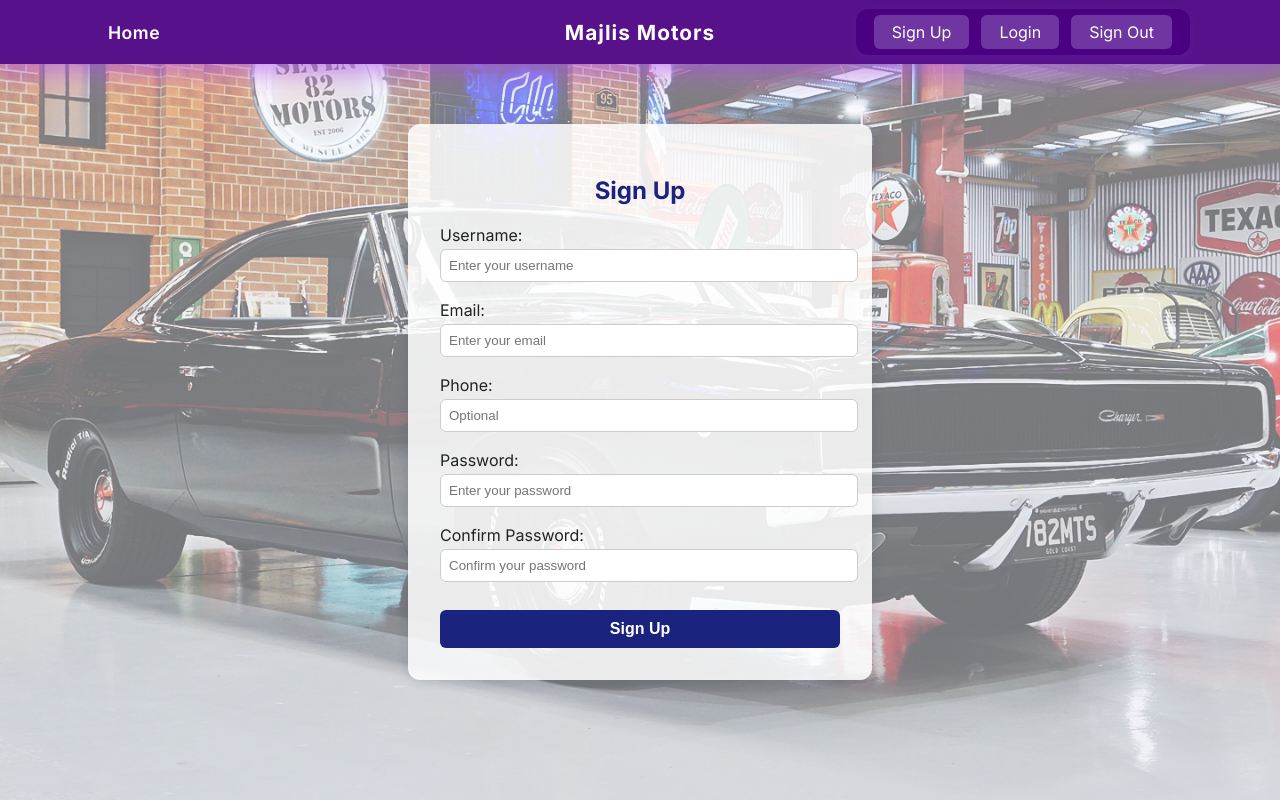
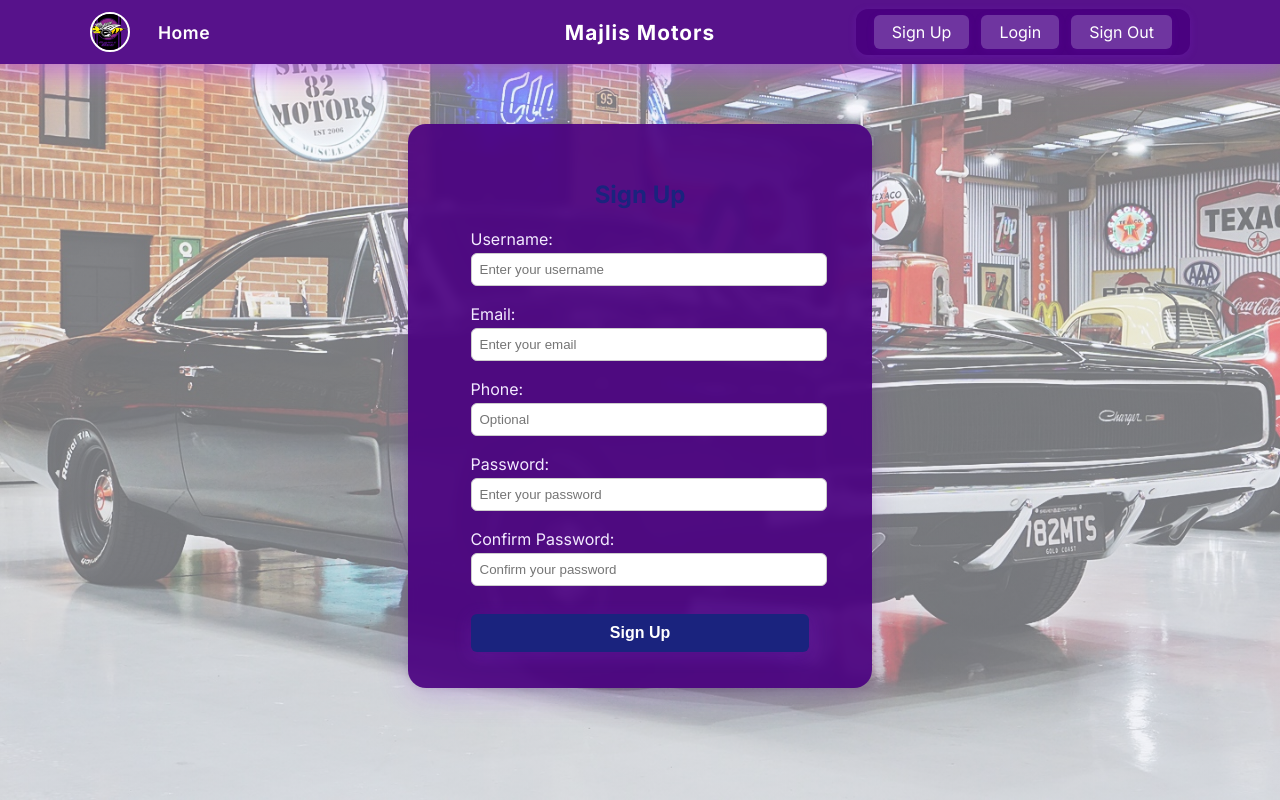
Before and after one commit to BMH2000619/MajlisMotors, a React (Vite) app: page /signin in a window 1280 px wide. Built offline with nearby package versions, Linux system fonts and the light colour scheme.

Commit message:
mohd/frontend

```diff
--- a/src/App.css
+++ b/src/App.css
@@ -254,10 +254,22 @@ h1 {
 .sigin-container {
   max-width: 400px;
   margin: 60px auto;
-  padding: 32px;
-  background: rgba(255, 255, 255, 0.85); /* semi-transparent white */
-  border-radius: 12px;
-  box-shadow: 0 2px 12px rgba(30, 34, 90, 0.13);
+  padding: 36px 32px;
+  background: rgba(74, 0, 128, 0.92); /* dark violet, semi-transparent */
+  border-radius: 18px;
+  box-shadow: 0 8px 32px rgba(138, 43, 226, 0.2), 0 1.5px 8px rgba(0, 0, 0, 0.1);
+  display: flex;
+  flex-direction: column;
+  align-items: center;
+  backdrop-filter: blur(4px);
+  color: #f3eaff;
+  transition: box-shadow 0.2s, background 0.2s;
+}
+
+.sigin-container:hover {
+  box-shadow: 0 12px 40px rgba(138, 43, 226, 0.28),
+    0 2px 12px rgba(0, 0, 0, 0.13);
+  background: rgba(111, 53, 160, 0.96);
 }
 
 .sigin-title {
@@ -289,6 +301,16 @@ h1 {
   font-size: 1rem;
   cursor: pointer;
   margin-top: 10px;
+  box-shadow: 0 4px 16px rgba(138, 43, 226, 0.25),
+    0 1.5px 8px rgba(0, 0, 0, 0.1);
+  transition: background 0.2s, color 0.2s, box-shadow 0.2s;
+}
+
+.sigin-button:hover {
+  background: rgb(74, 0, 128);
+  color: #90caf9;
+  box-shadow: 0 8px 24px rgba(196, 113, 245, 0.28),
+    0 2px 12px rgba(0, 0, 0, 0.13);
 }
 
 .navbar-actions-box {
--- a/src/App.jsx
+++ b/src/App.jsx
@@ -80,7 +80,7 @@ const App = () => {
         loop
       />
       <Routes>
-        <Route path="/" element={<Home brands={brands} />} />
+        <Route path="/" element={<Home brands={brands} cars={cars} />} />
         <Route path="/cars" element={<CarList cars={cars} />} />
         <Route path="/signin" element={<Signup setUser={setUser} />} />
         <Route path="/login" element={<Login setUser={setUser} />} />
--- a/src/components/Home.css
+++ b/src/components/Home.css
@@ -17,7 +17,7 @@
 .home-title {
   font-size: 2.5rem;
   font-weight: 800;
-  color: #1a237e;
+  color: rgb(74, 0, 128); /* dark violet */
   margin-bottom: 12px;
   letter-spacing: 1px;
 }
@@ -41,3 +41,31 @@
   color: #616161;
   font-size: 1.05rem;
 }
+
+.car-brands-container {
+  max-width: 700px;
+  margin: 32px auto 0 auto;
+  padding: 20px 24px;
+  background: rgba(138, 43, 226, 0.92); /* violet, semi-transparent */
+  border-radius: 14px;
+  box-shadow: 0 4px 24px rgba(138, 43, 226, 0.18);
+  text-align: center;
+  color: #f3eaff;
+}
+
+.car-brands-toggle {
+  background: rgb(74, 0, 128); /* dark violet */
+  color: #fff;
+  border: none;
+  border-radius: 8px;
+  padding: 10px 24px;
+  font-weight: 600;
+  font-size: 1rem;
+  cursor: pointer;
+  margin-bottom: 16px;
+  transition: background 0.2s;
+}
+
+.car-brands-toggle:hover {
+  background: rgb(138, 43, 226); /* lighter violet on hover */
+}
--- a/src/components/Navbar.jsx
+++ b/src/components/Navbar.jsx
@@ -1,10 +1,35 @@
 import React from "react"
-import { Link } from "react-router-dom"
+import { Link, useNavigate } from "react-router-dom"
+import profilePic from "../images/dodge.jpg" // Make sure this image exists
 
-const Navbar = () => (
+const Navbar = () => {
+  const navigate = useNavigate()
+
+  const handleProfileClick = () => {
+    navigate("/profile")
+  }
+
+  return (
     <nav className="navbar">
       <div className="navbar-content">
-      <div className="navbar-left">
+        <div
+          className="navbar-left"
+          style={{ display: "flex", alignItems: "center", gap: "10px" }}
+        >
+          <img
+            src={profilePic}
+            alt="Profile"
+            className="navbar-profile-pic"
+            style={{
+              width: "36px",
+              height: "36px",
+              borderRadius: "50%",
+              objectFit: "cover",
+              border: "2px solid #fff",
+              cursor: "pointer",
+            }}
+            onClick={handleProfileClick}
+          />
           <Link to="/" className="navbar-home-link">
             Home
           </Link>
@@ -26,5 +51,6 @@ const Navbar = () => (
       </div>
     </nav>
   )
+}
 
 export default Navbar
```
Also changed, not shown: src/components/profile.jsx (added), src/images/dodge.jpg (added). Lines whose indentation alone changed are shown as unchanged.
